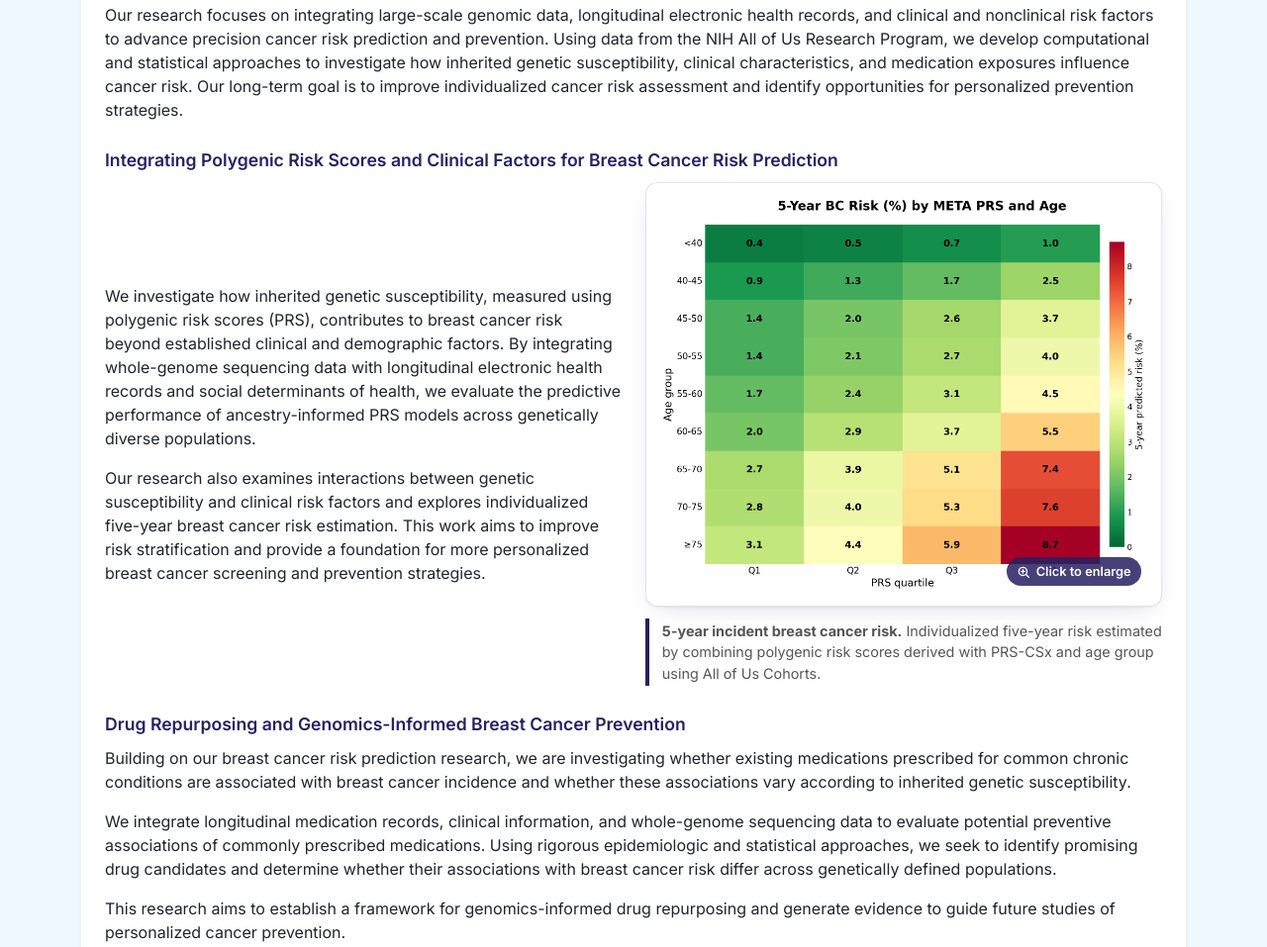
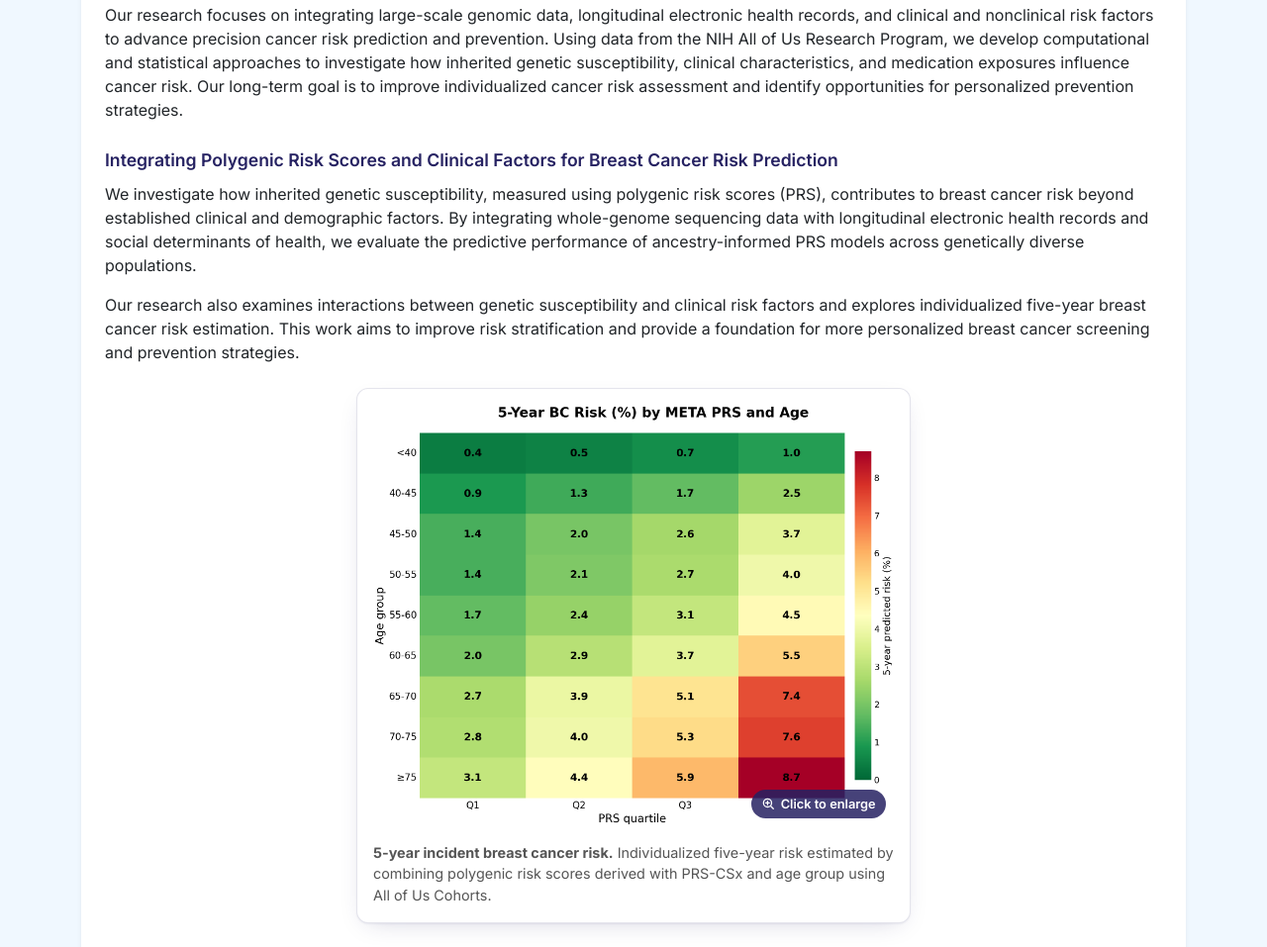
Before and after one commit to pankaj-kumar-lab/webpage, a plain HTML site: page research.html in a window 1280 px wide. Shown: the part 3267-4224 px from the top of the page at 99% size. Drawn offline with nearby package versions, Linux system fonts and the light colour scheme.

Commit message:
Update research.html

```diff
--- a/research.html
+++ b/research.html
@@ -92,28 +92,27 @@
       margin: 1rem 0;
     }
     .research-figure {
-      margin: 0 auto;
-      max-width: 620px;   /* keeps the heatmap compact on tablets / when stacked */
+      margin: 1.5rem auto 0.5rem;
+      max-width: 560px;
+      padding: 0.75rem 0.75rem 1rem;
+      background: #fff;
+      border: 1px solid rgba(38,34,98,0.12);
+      border-radius: 0.75rem;
+      box-shadow: 0 1px 2px rgba(38,34,98,0.06), 0 8px 24px -12px rgba(38,34,98,0.25);
     }
     .figure-zoom {
       position: relative;
       display: block;
       width: 100%;
-      padding: 0.75rem;
-      border: 1px solid rgba(38,34,98,0.12);
-      border-radius: 0.75rem;
-      background: #fff;
-      box-shadow: 0 1px 2px rgba(38,34,98,0.06), 0 8px 24px -12px rgba(38,34,98,0.25);
+      padding: 0;
+      border: none;
+      background: none;
       cursor: zoom-in;
-      transition: box-shadow .25s ease, transform .25s ease;
-    }
-    .figure-zoom:hover {
-      box-shadow: 0 2px 4px rgba(38,34,98,0.08), 0 16px 36px -14px rgba(38,34,98,0.35);
-      transform: translateY(-2px);
     }
     .figure-zoom:focus-visible {
       outline: 3px solid var(--primary-color);
       outline-offset: 3px;
+      border-radius: 0.4rem;
     }
     .figure-zoom img {
       display: block;
@@ -123,8 +122,8 @@
     }
     .zoom-hint {
       position: absolute;
-      right: 1.25rem;
-      bottom: 1.25rem;
+      right: 0.75rem;
+      bottom: 0.75rem;
       display: inline-flex;
       align-items: center;
       gap: 0.35rem;
@@ -143,16 +142,14 @@
     @media (hover: none) { .zoom-hint { opacity: 1; } }
     .research-figure figcaption {
       margin-top: 0.75rem;
+      padding: 0 0.25rem;
       font-size: 0.9rem;
       line-height: 1.5;
       color: #555;
-      border-left: 4px solid var(--primary-color);
-      padding: 0.1rem 0 0.1rem 0.8rem;
     }
     #heatmapModal .modal-content { border: none; border-radius: 0.75rem; }
     @media (prefers-reduced-motion: reduce) {
-      .figure-zoom, .zoom-hint { transition: none; }
-      .figure-zoom:hover { transform: none; }
+      .zoom-hint { transition: none; }
     }
     .pub-heading {
       color: var(--primary-color);
@@ -341,20 +338,16 @@
             </p>
 
             <h5 class="project-sub">Integrating Polygenic Risk Scores and Clinical Factors for Breast Cancer Risk Prediction</h5>
-            <div class="row g-4 align-items-center">
-              <div class="col-lg-6">
             <p>
                 We investigate how inherited genetic susceptibility, measured using polygenic risk scores (PRS), contributes to breast cancer risk beyond established clinical and demographic factors. By integrating whole-genome sequencing data with longitudinal electronic health records and social determinants of health, we evaluate the predictive performance of ancestry-informed PRS models across genetically diverse populations.
             </p>
-                <p class="mb-0">
+            <p>
                 Our research also examines interactions between genetic susceptibility and clinical risk factors and explores individualized five-year breast cancer risk estimation. This work aims to improve risk stratification and provide a foundation for more personalized breast cancer screening and prevention strategies.
             </p>
-              </div>
-              <div class="col-lg-6">
+
             <figure class="research-figure">
               <button type="button" class="figure-zoom" data-bs-toggle="modal" data-bs-target="#heatmapModal" aria-label="Enlarge heatmap">
                 <img src="public/heatmap_model_M.png"
-                         width="1845" height="1495"
                      alt="Heatmap of 5-year predicted breast cancer risk by META PRS quartile (Q1 to Q4) and age group (under 40 to 75 and over). Risk rises with both age and PRS quartile, from 0.4% in the youngest, lowest-PRS group to 8.7% in the oldest, highest-PRS group."
                      loading="lazy" decoding="async"/>
                 <span class="zoom-hint" aria-hidden="true">
@@ -366,8 +359,6 @@
                 <strong>5-year incident breast cancer risk.</strong> Individualized five-year risk estimated by combining polygenic risk scores derived with PRS-CSx and age group using All of Us Cohorts.
               </figcaption>
             </figure>
-              </div>
-            </div>
 
             <h5 class="project-sub">Drug Repurposing and Genomics-Informed Breast Cancer Prevention</h5>
             <p>
```
Lines whose indentation alone changed are shown as unchanged.
